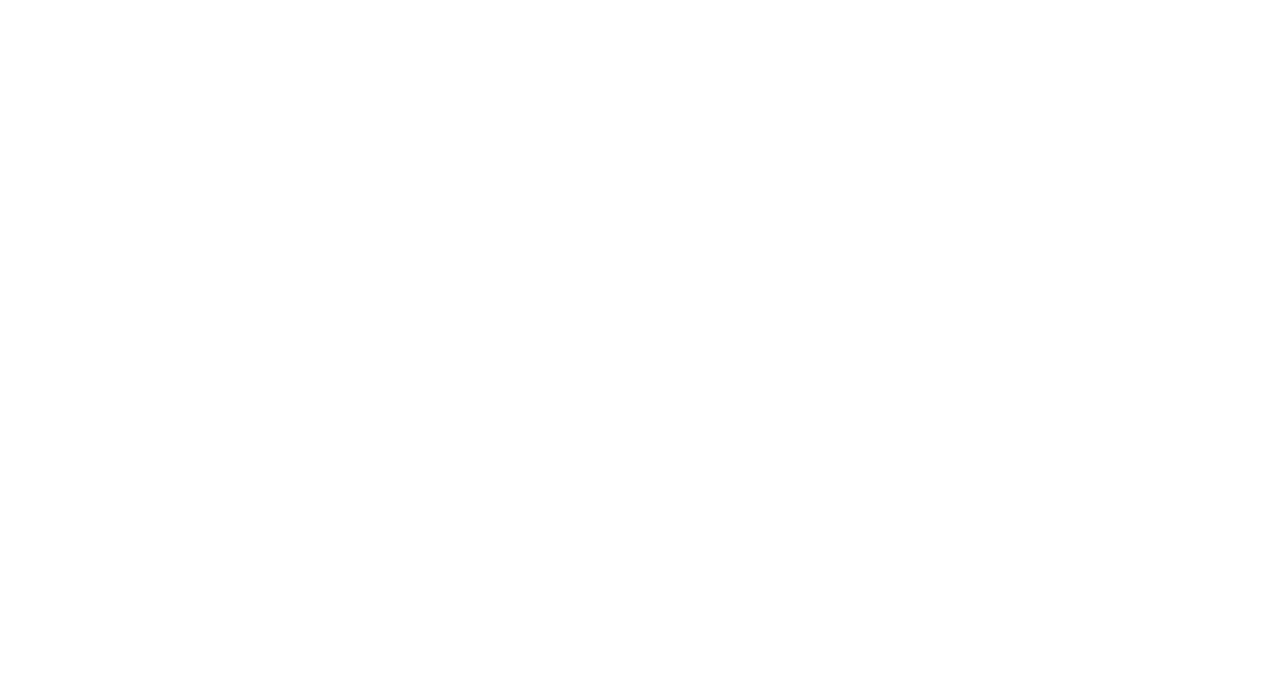
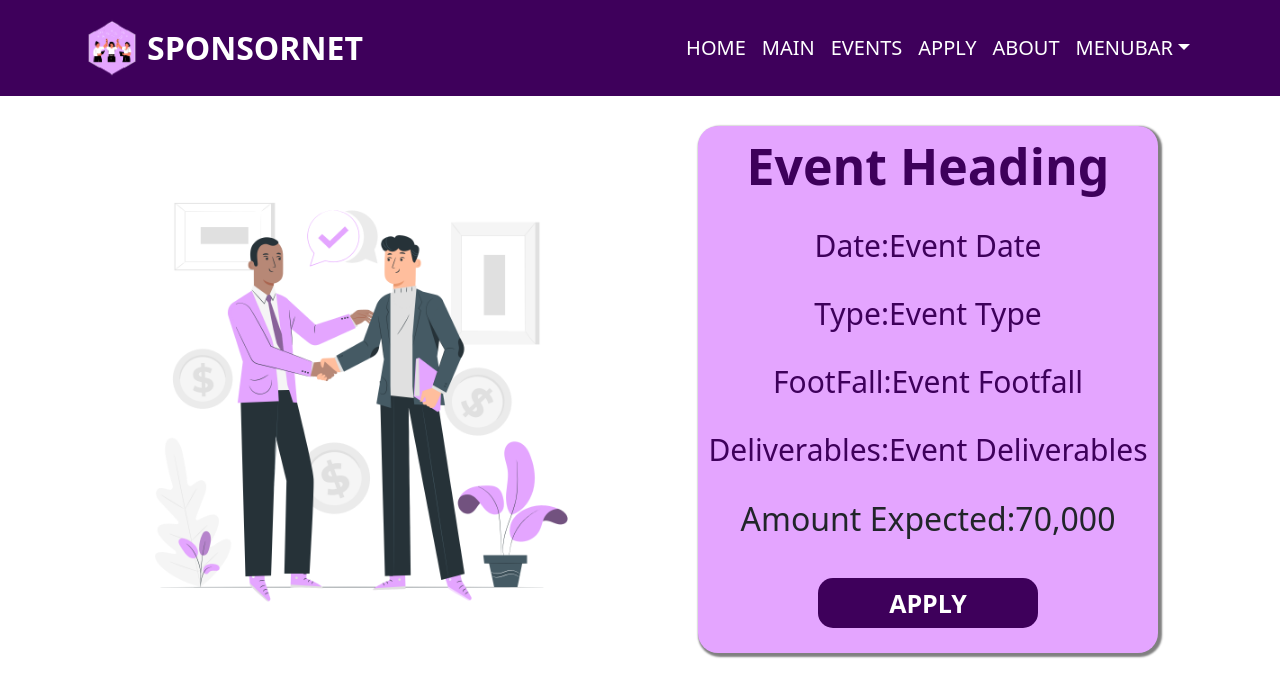
Before and after one commit to AtharvaLitake/SponsorNet-FrontEnd, a React (Create React App) app: page /event in a window 1280 px wide. Before the commit this address had no page. Shown: the top 696 px of the page. Built offline with nearby package versions, Linux system fonts and the light colour scheme.

Commit message:
SingleEvent_Display

```diff
--- a/src/App.js
+++ b/src/App.js
@@ -7,6 +7,7 @@
 import Eventform from './Event_details/Eventform';
 import Sdetails from './Sponsor_details/Sdetails';
 import EventDisplay from './Event_Display/EventDisplay';
+import SEvent from './Single_Event/SEvent';
 <link
   rel="stylesheet"
   href="https://cdn.jsdelivr.net/npm/bootstrap@5.3.0/dist/css/bootstrap.min.css"
@@ -25,6 +26,7 @@
         <Route path='/eventDetails' element={<Eventform></Eventform>}></Route>
         <Route path='/sponsorDetails' element={<Sdetails></Sdetails>}></Route>
         <Route path='/eventDisplay' element={<EventDisplay></EventDisplay>}></Route>
+        <Route path='/event' element={<SEvent></SEvent>}></Route>
       </Routes>
       </BrowserRouter>
     </div>
--- a/src/Event_Display/EventDisplay.css
+++ b/src/Event_Display/EventDisplay.css
@@ -18,7 +18,7 @@
     background-color:#E4A5FF;
     padding: 25px;
     border-radius: 20px;
-    box-shadow: 2px 2px 2px 2px #3E005B;
+    box-shadow: 1px 1px 1px 1px #3e005b4f;
     color: #3E005B;
     font-weight: 600;
     width: 85%;
@@ -45,11 +45,7 @@
     width: 180px;
     border-radius: 100%;
 }
-.event_info button:hover{
-    transition: all ease 0.3s;
-    box-shadow: 3px 3px 3px 3px #ffffff;
-    border: none;
-}
+
 .event_info:hover
 {
     transition: all ease 0.3s;
--- a/src/Event_Display/EventDisplay.jsx
+++ b/src/Event_Display/EventDisplay.jsx
@@ -1,4 +1,5 @@
 import React from 'react'
+import {Link} from 'react-router-dom'
 import {useState} from 'react'
 import eventlogo from '../Images/Event_logo.png'
 import './EventDisplay.css'
@@ -36,7 +37,7 @@
             <h1>{val.event_name}</h1>
             <h3>📅 {val.event_date}</h3>
             <h3>💵 {val.sponsorship_amount}</h3>
-            <button>APPLY NOW ✅</button>
+            <Link to='/event'><button>APPLY NOW </button></Link>
         </div>)
     })}
     </div>
--- /dev/null
+++ b/src/Single_Event/SEvent.css
@@ -0,0 +1,55 @@
+.Single_Event_page
+{
+    display: grid;
+    grid-template-columns: 45% 45%;
+    justify-content: center;
+    align-items: center;
+    align-content: center;
+    justify-items: center;
+    height: auto;
+    width: 100%;
+    margin-top: 30px;
+}
+.Event_image img
+{
+    height: 450px;
+    width: 450px;
+}
+.Event_detail
+{
+    background-color:#E4A5FF;
+    border-radius: 20px;
+    box-shadow: 2px 2px 2px 2px gray;
+    text-align: center;
+    width: 80%;
+    height: auto;
+    display: grid;
+    grid-template-columns: 100%;
+    justify-content: center;
+    align-items: center;
+    align-content: center;
+    justify-items: center;
+    padding: 10px;
+}
+.event_information h1{
+    font-weight: 700;
+    color: #3E005B;
+    font-size: 50px;
+}
+.event_information h3{
+    font-weight: 500;
+    color: #3E005B;
+    font-size: 30px;
+}
+.event_information button{
+    height: 50px;
+    width: 220px;
+    border-radius: 15px;
+    background-color: #3E005B;
+    color: white;
+    font-size: 25px;
+    font-weight: 700;
+    margin-top: 8px;
+    border: none;
+    margin-bottom: 15px;
+}
--- /dev/null
+++ b/src/Single_Event/SEvent.jsx
@@ -0,0 +1,36 @@
+import React from 'react'
+import './SEvent.css'
+import NavbarC from '../Navbar/NavbarC'
+import EventImage from '../Images/EventImage.png'
+const SEvent = () => {
+  return (
+    <>
+    <NavbarC></NavbarC>
+    <div className='Single_Event_page'>
+      <div className="Event_image">
+        <img src={EventImage} alt="" />
+      </div>
+      <div className="Event_detail">
+        <div className="event_information">
+        <h1>Event Heading</h1>
+        <br />
+        <h3>Date:Event Date</h3>
+        <br />
+        <h3>Type:Event Type</h3>
+        <br />
+        <h3>FootFall:Event Footfall</h3>
+        <br />
+        <h3>Deliverables:Event Deliverables</h3>
+        <br />
+        <h2>Amount Expected:70,000</h2>
+        <br />
+        <button> APPLY </button>
+        </div>
+
+      </div>
+    </div>
+    </>
+  )
+}
+
+export default SEvent
```
Also changed, not shown: src/Images/EventImage.png (added).
